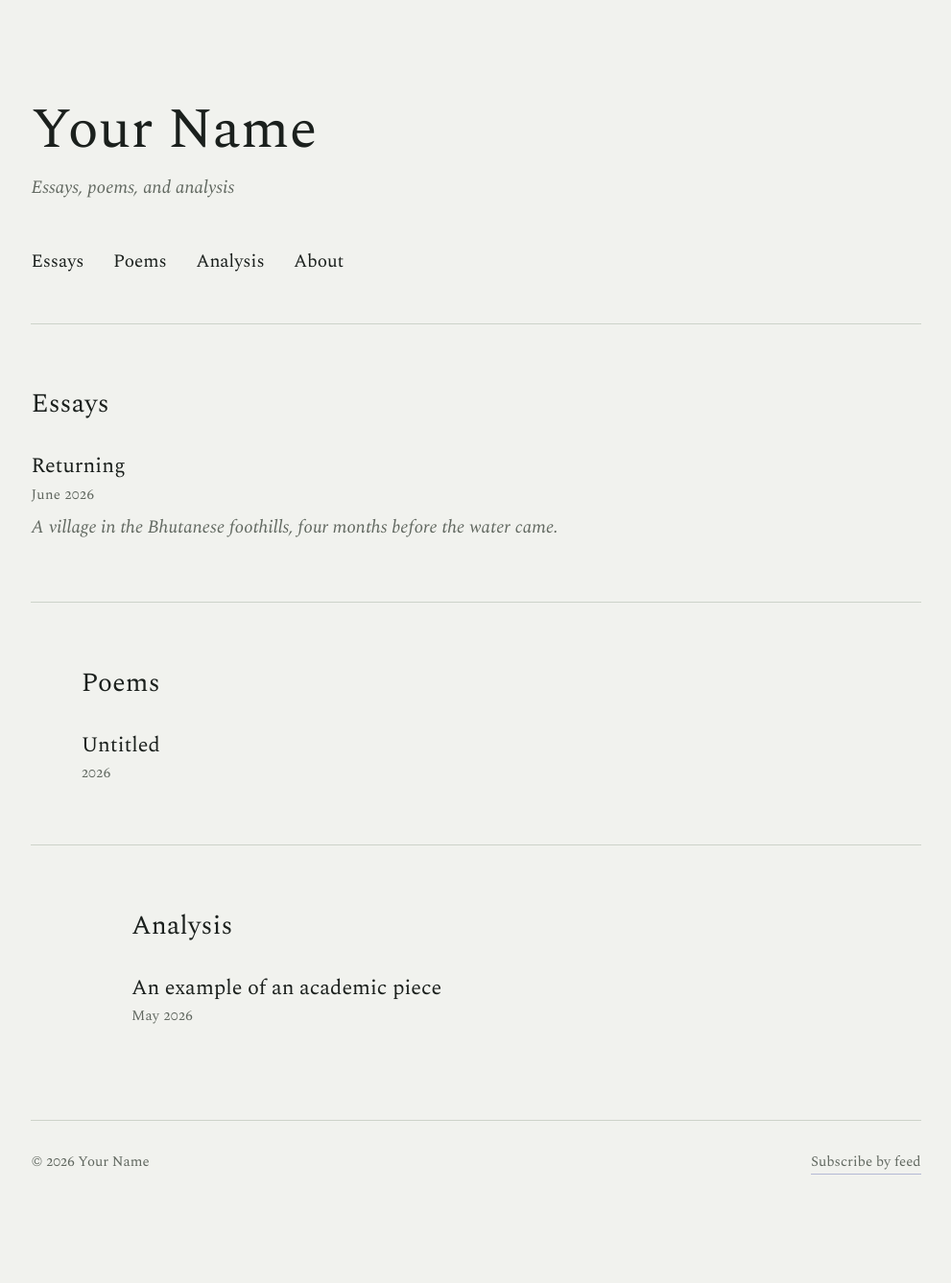
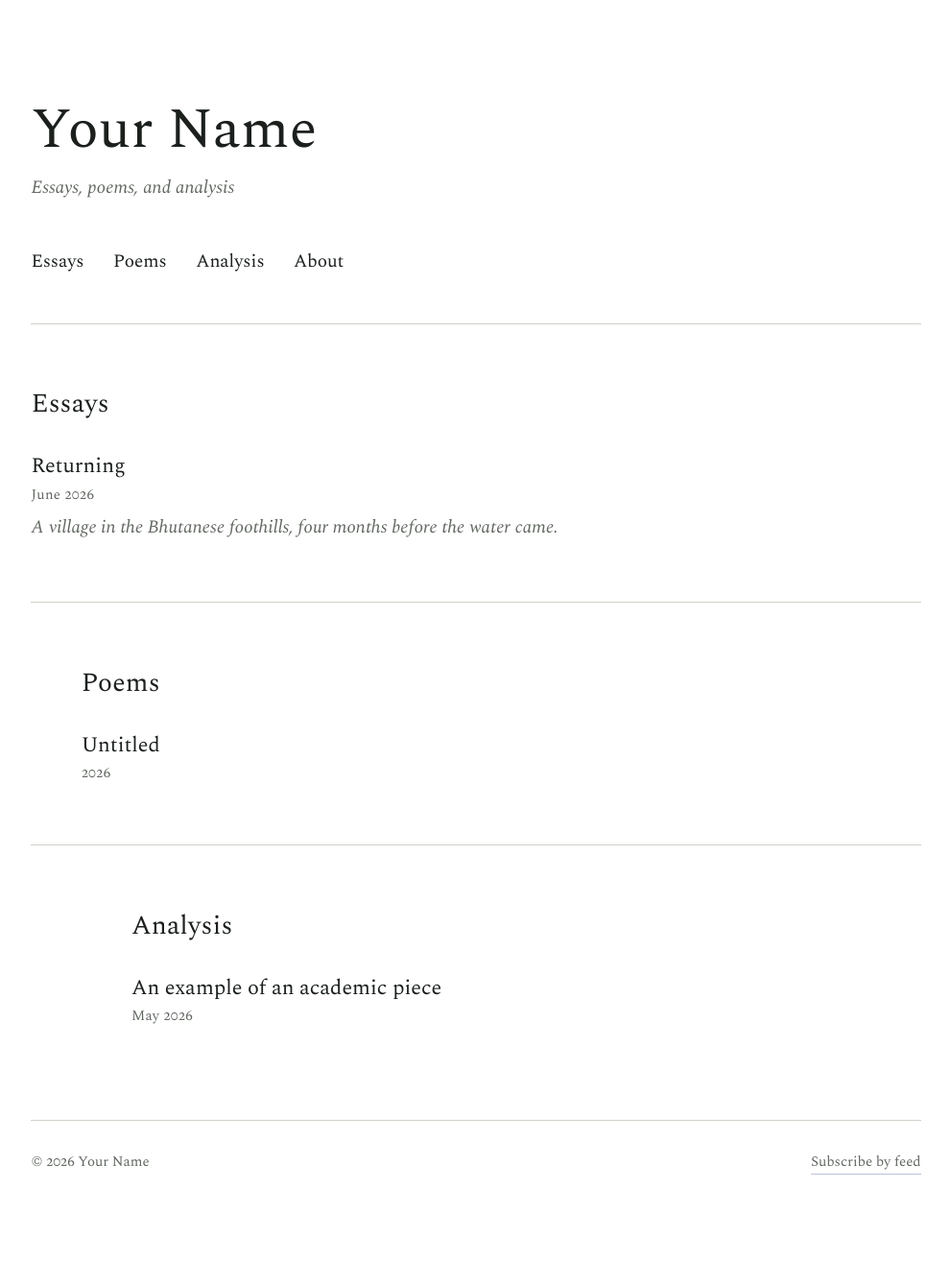
Before and after one commit to pbenu/pbenu.github.io, a Jekyll site: the page built from index.html, in a window 1280 px wide. Shown: the whole page at 96% size, without its empty margins (144-1135 px from the left). Built offline with Jekyll 4.4.1, drawn with Linux system fonts in a browser that asks for light colours.

Commit message:
Update head.html

```diff
--- a/_includes/head.html
+++ b/_includes/head.html
@@ -13,7 +13,7 @@
    =============================================================== */
 
 :root {
-  --paper:        #F1F2EE;
+  --paper:        #FFFFFF;
   --paper-deep:   #E6E9E2;
   --ink:          #1B201D;
   --stone:        #616860;
```
